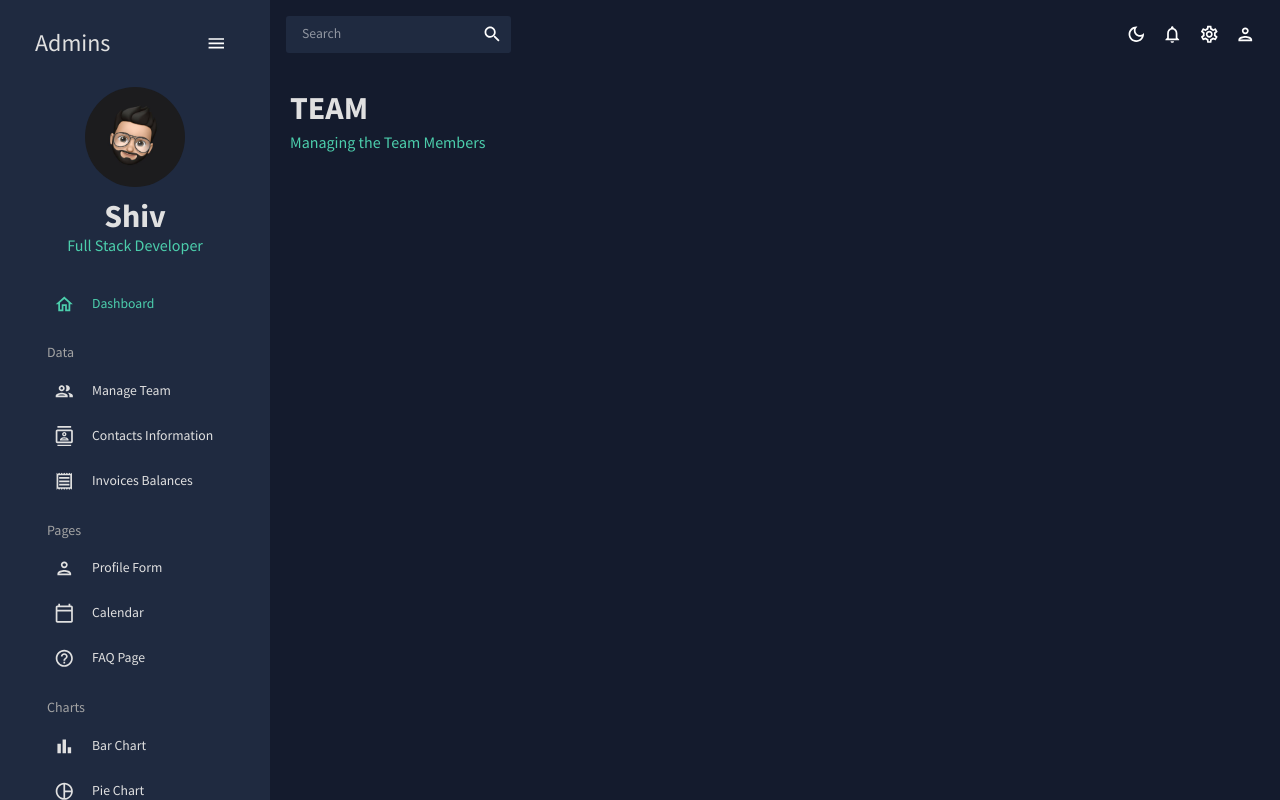
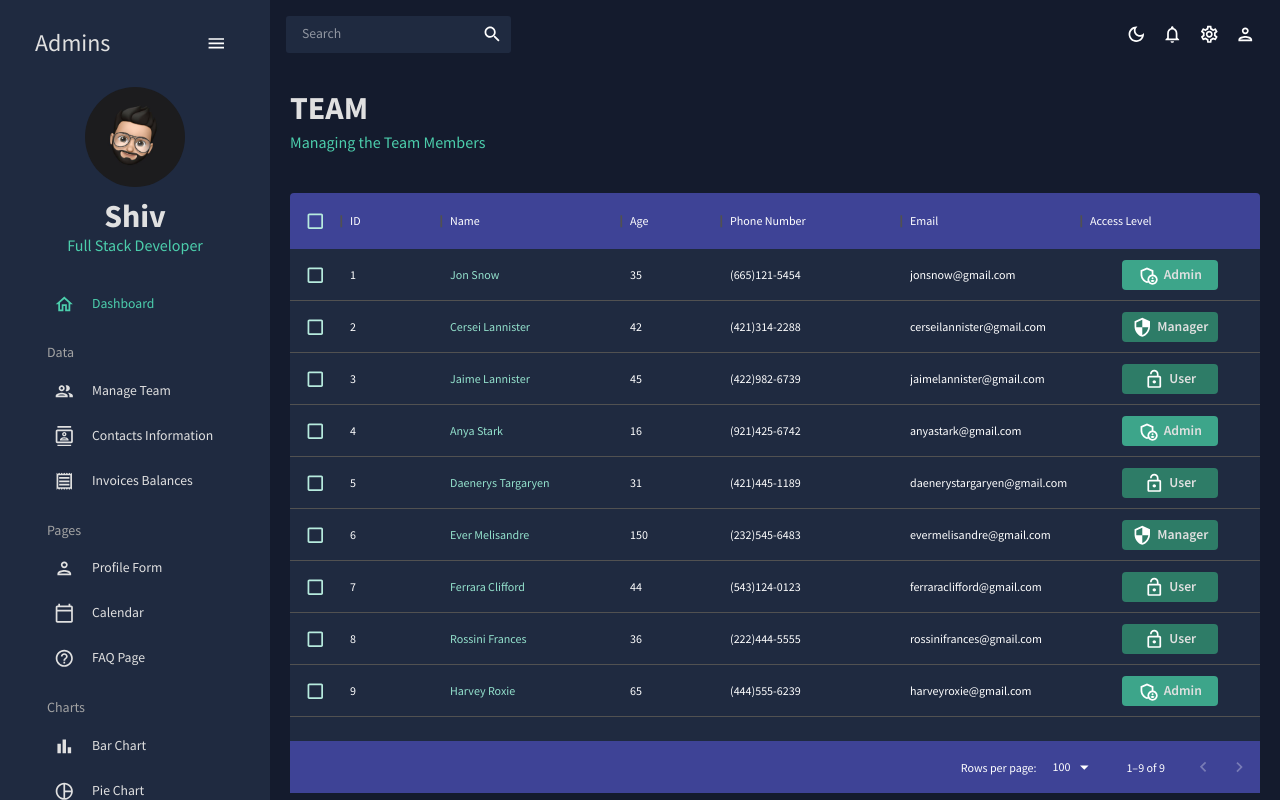
Before and after one commit to shivprajapat/react-admin-mui, a React (Create React App) app: page /team in a window 1280 px wide. Built offline with nearby package versions, Linux system fonts and the light colour scheme.

Commit message:
team page ui

```diff
--- a/src/components/geography-chart.jsx
+++ b/src/components/geography-chart.jsx
@@ -38,6 +38,11 @@
             fill: colors.grey[100],
           },
         },
+        tooltip: {
+          container: {
+            color: colors.primary[500],
+          },
+        }
       }}
       features={geoFeatures.features}
       margin={{ top: 0, right: 0, bottom: 0, left: 0 }}
--- a/src/scenes/team/index.js
+++ b/src/scenes/team/index.js
@@ -1,11 +1,94 @@
-import React from 'react'
-import { Box } from '@mui/system'
+import { Box, Typography, useTheme } from "@mui/material";
+import SecurityOutlinedIcon from "@mui/icons-material/SecurityOutlined";
+import AdminPanelSettingsOutlinedIcon from "@mui/icons-material/AdminPanelSettingsOutlined";
+import LockOpenOutlinedIcon from "@mui/icons-material/LockOpenOutlined";
+import { DataGrid } from "@mui/x-data-grid";
+
+import { tokens } from "../../theme";
 import { Header } from "../../components";
+import { mockDataTeam } from "../../data/mockData";
 
 const Team = () => {
+  const theme = useTheme();
+  const colors = tokens(theme.palette.mode);
+  const columns = [
+    { field: "id", headerName: "ID" },
+    {
+      field: "name",
+      headerName: "Name",
+      flex: 1,
+      cellClassName: "name-column--cell",
+    },
+    {
+      field: "age",
+      headerName: "Age",
+      type: "number",
+      headerAlign: "left",
+      align: "left",
+    },
+    {
+      field: "phone",
+      headerName: "Phone Number",
+      flex: 1,
+    },
+    {
+      field: "email",
+      headerName: "Email",
+      flex: 1,
+    },
+    {
+      field: "accessLevel",
+      headerName: "Access Level",
+      flex: 1,
+      renderCell: ({ row: { access } }) => {
+        return (
+          <Box width="60%" m="0 auto" p="5px" display="flex" justifyContent="center" borderRadius='4px' backgroundColor={access === 'admin' ? colors.greenAccent[600] : colors.greenAccent[700]}>
+            {access === "admin" && <AdminPanelSettingsOutlinedIcon />}
+            {access === "manager" && <SecurityOutlinedIcon />}
+            {access === "user" && <LockOpenOutlinedIcon />}
+            <Typography color={colors.grey[100]} sx={{ ml: "5px" ,textTransform:'capitalize',fontWeight:'600'}}>
+              {access}
+            </Typography>
+          </Box>
+        )
+      }
+    },
+  ];
   return (
-    <Box>
+    <Box component='div'>
       <Header title="TEAM" subtitle="Managing the Team Members" />
+      <Box component='div' m="40px 0 0 0" height="75vh"
+        sx={{
+          "& .MuiDataGrid-root": {
+            border: "none",
+          },
+          "& .MuiDataGrid-cell": {
+            borderBottom: "none",
+          },
+          "& .name-column--cell": {
+            color: colors.greenAccent[300],
+          },
+          "& .MuiDataGrid-columnHeaders": {
+            backgroundColor: colors.blueAccent[700],
+            borderBottom: "none",
+          },
+          "& .MuiDataGrid-virtualScroller": {
+            backgroundColor: colors.primary[400],
+          },
+          "& .MuiDataGrid-footerContainer": {
+            borderTop: "none",
+            backgroundColor: colors.blueAccent[700],
+          },
+          "& .MuiCheckbox-root": {
+            color: `${colors.greenAccent[200]} !important`,
+          },
+        }}>
+        <DataGrid
+          rows={mockDataTeam}
+          columns={columns}
+          checkboxSelection
+        />
+      </Box>
     </Box>
   )
 }
```
Also changed, not shown: design.png (added), 1 other file (tests, documents, lock files or other folders). Lines whose indentation alone changed are shown as unchanged.
